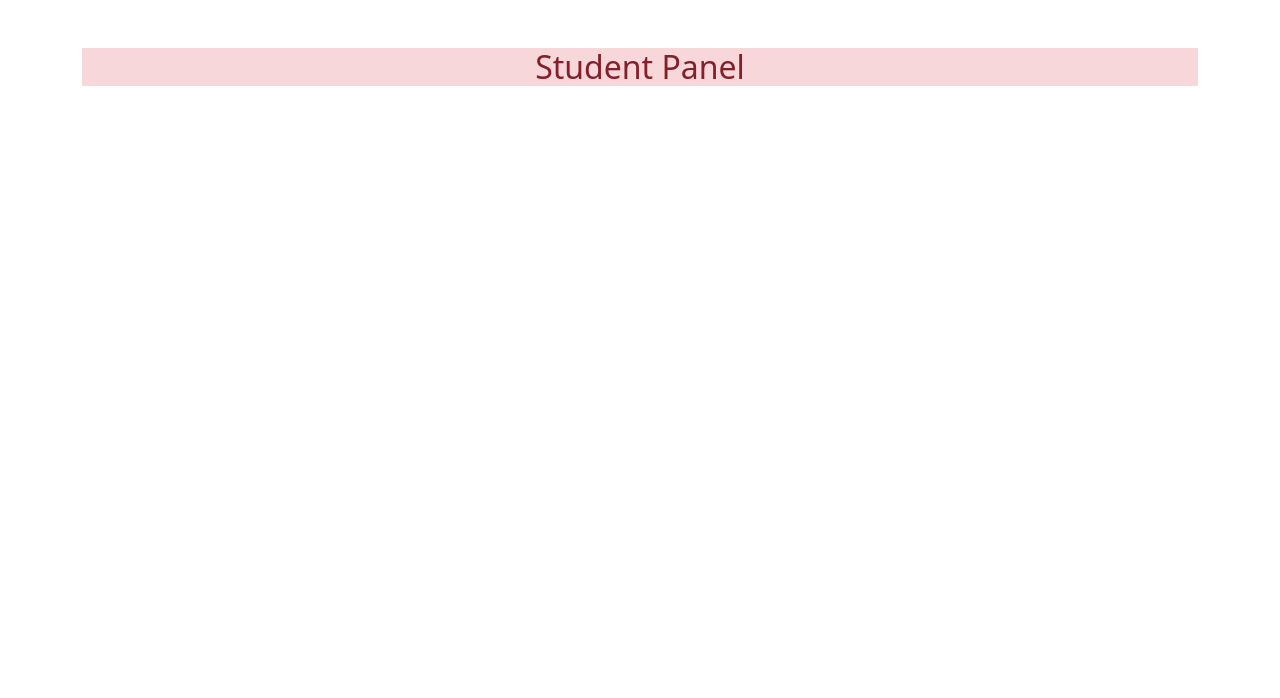
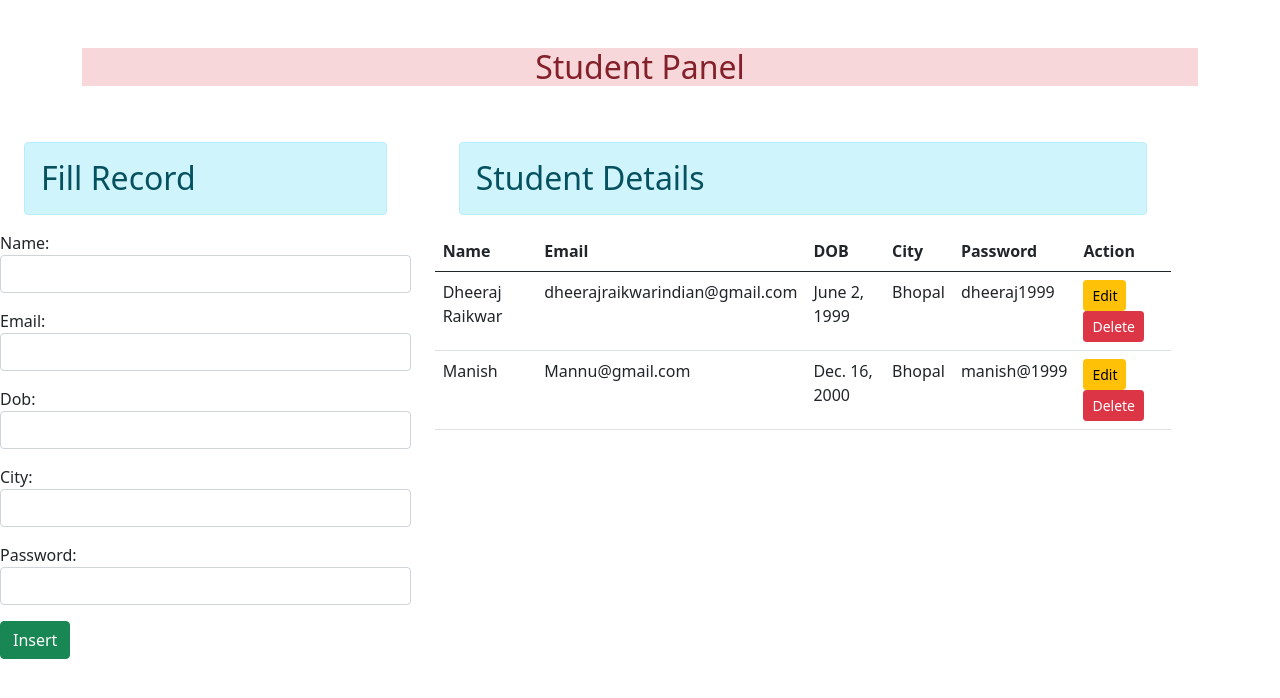
Before and after one commit to DheerajRaikwar/CrudOperation, a Django app: page / in a window 1280 px wide. Shown: the top 698 px of the page. Run offline with Django 3.2, Linux system fonts and the light colour scheme; data comes from the database, SQL or seed files in the repository; both versions use the stored data as it was after the commit; some libraries are stand-ins or nearby versions.

Commit message:
Changes for index page

```diff
--- a/Source/main/forms.py
+++ b/Source/main/forms.py
@@ -5,3 +5,10 @@ class StudentRegiser(forms.ModelForm):
     class Meta:
         model = User
         fields = ['name','email','Dob','city','password']
+        widgets ={
+            'name':forms.TextInput(attrs={'class':'form-control','id':'nameid'}),
+            'email':forms.TextInput(attrs={'class':'form-control','id':'emailid'}),
+            'city':forms.TextInput(attrs={'class':'form-control','id':'cityid'}),
+            'Dob':forms.TextInput(attrs={'class':'form-control','id':'dobid'}),
+            'password':forms.TextInput(attrs={'class':'form-control','id':'passwordid'}),
+        }
--- a/Source/main/views.py
+++ b/Source/main/views.py
@@ -1,5 +1,8 @@
 from django.shortcuts import render
-
+from .forms import StudentRegiser
+from .models import User
 # Create your views here.
 def Homepage(request):
-    return render(request,'Base.html')
+    form = StudentRegiser()
+    stud = User.objects.all()
+    return render(request,'index.html',{'form':form,'stud':stud})
--- a/Source/templates/index.html
+++ b/Source/templates/index.html
@@ -19,6 +19,35 @@
         <div class="container mt-5">
             <h2 class="text-left alert alert-info"> Student Details </h2>
        </div>
+       <table class="table table-hover">
+           <thead>
+               <tr>
+                   <th scope="col"> Name </th>
+                   <th scope="col"> Email </th>
+                   <th scope="col"> DOB </th>
+                   <th scope="col"> City </th>
+                   <th scope="col"> Password </th>
+                   <th scope="col"> Action </th>
+               </tr>
+           </thead>
+           <tbody>
+               {% for st in stud %}
+               <tr>
+                   <td> {{st.name}}</td>
+                   <td> {{st.email}}</td>
+                   <td> {{st.Dob}}</td>
+                   <td> {{st.city}}</td>
+                   <td> {{st.password}}</td>
+                   <td>
+                       <input type="button" data-sid="{{st.Name}}"
+                       class="btn btn-warning btn-sm" value="Edit">
+                       <input type="button" data-sid="{{st.Name}}"
+                       class="btn btn-danger btn-sm" value="Delete">
+                   </td>
+               </tr>
+               {% endfor %}
+           </tbody>
+       </table>
 
 
     </div>
```
Also changed, not shown: Source/db.sqlite3, Source/templates/ajaxfile.html (added).
